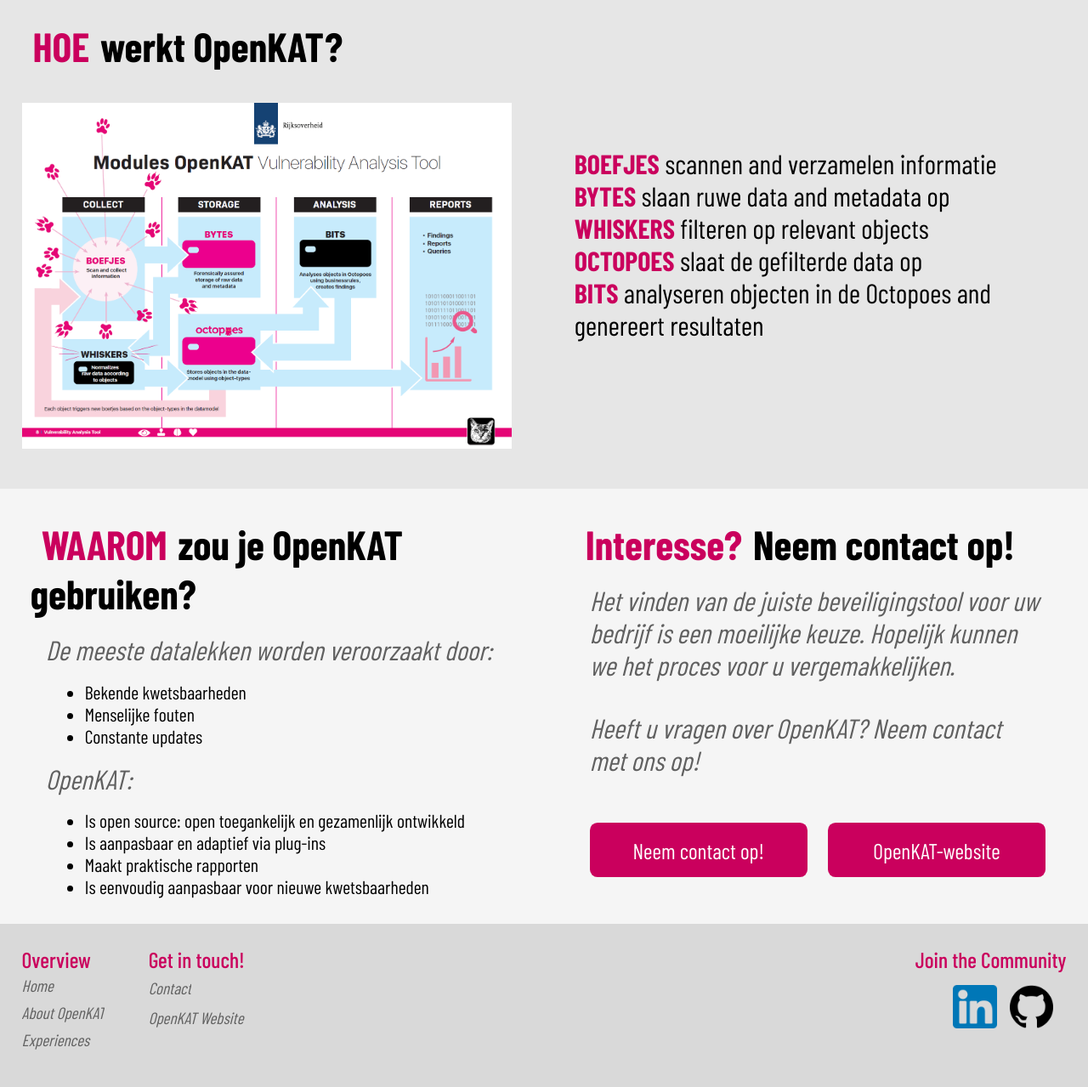
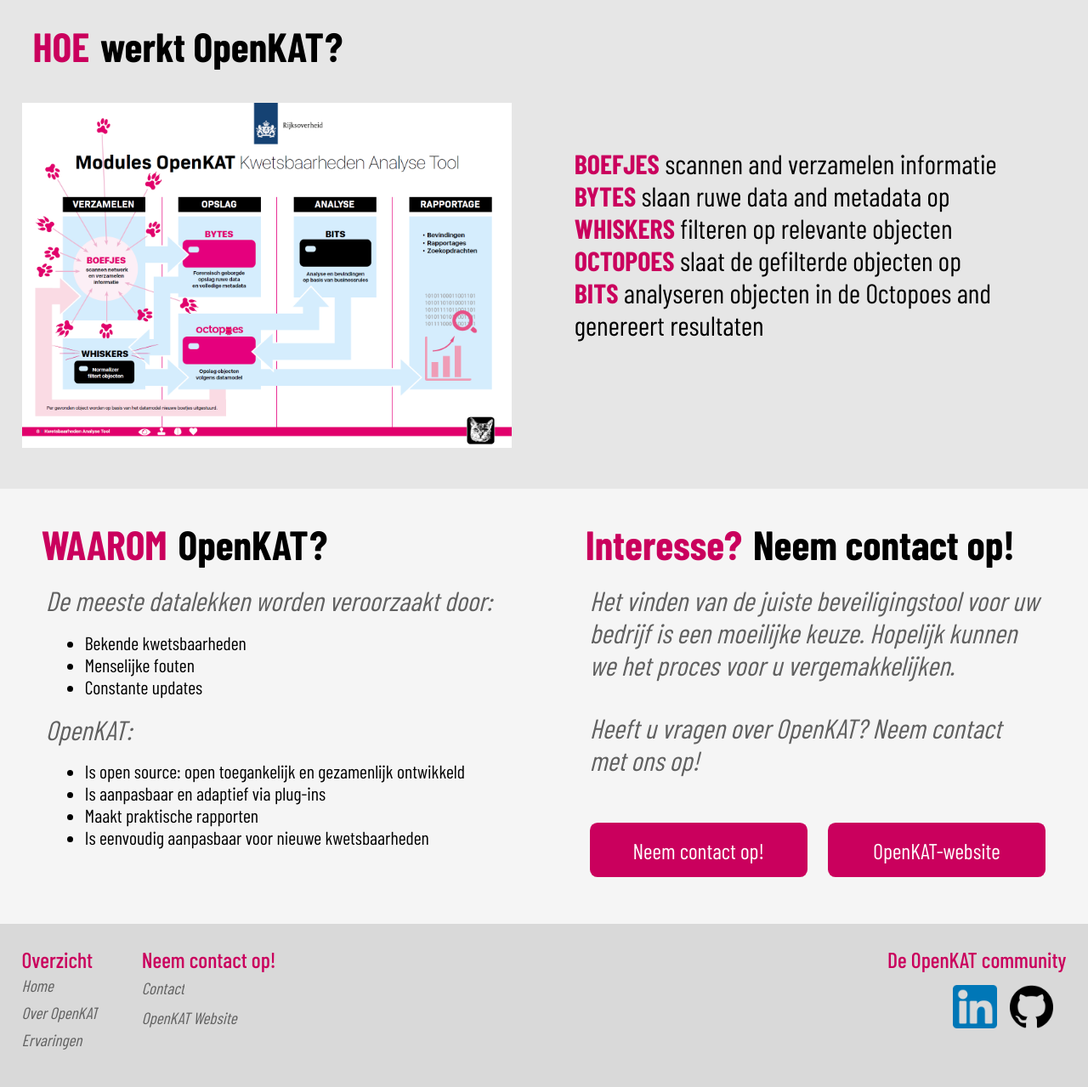
Before and after one commit to THeerze/Gata-to-HTML, a Flask app: page /About_OpenKAT_NL in a window 1280 px wide. Shown: the part 2137-3416 px from the top of the page at 85% size. Run offline with Flask 3, Linux system fonts and the light colour scheme; some web fonts are replaced.

Commit message:
finalised? version A + B

```diff
--- a/Version_A/static/css/style.css
+++ b/Version_A/static/css/style.css
@@ -147,12 +147,14 @@
 
   .menu li form input[type="submit"]:hover {
     border-radius: 5px;
-    color: #888888;
+    color: #ca005d;
   }
 
   /* DROPDOWN MENU */
   .language {
     position: relative;
+    width: 86px;
+    text-align: center;
   }
 
   .dropdown {
@@ -163,7 +165,7 @@
     /*WITH RESPECT TO PARENT*/
     display: none;
     border-radius: 8px;
-    top: 30px;
+    top: 35px;
     left:-25%;
   }
 
@@ -401,6 +403,10 @@
 
   .experiences {
     background-color: whitesmoke;
+  }
+
+  .language {
+    width: auto;
   }
 
   /* For the website body */
--- a/Version_A/templates/Contact_NL.html
+++ b/Version_A/templates/Contact_NL.html
@@ -49,8 +49,8 @@
 
     <div class="side-alt2">
         <div class="text-container">
-        <h4 style="margin-bottom: 0%; padding-left: 0%;">Join the Community</h4>
-        <h4 style="margin-top: 0%; margin-bottom: 0%; color: black; font-size: 2.34vw;">Connect on</h4>
+        <h4 style="margin-bottom: 0%; padding-left: 0%;">De OpenKAT community</h4>
+        <h4 style="margin-top: 0%; margin-bottom: 0%; color: black; font-size: 2.34vw;">Connect via</h4>
         </div>
         <div class="imgcontact">
             <a href="/linkedin_group" target="_blank"><img src="static/img/LinkedIn_Logo.png"></a>
--- a/Version_A/templates/Experiences_NL.html
+++ b/Version_A/templates/Experiences_NL.html
@@ -1,8 +1,8 @@
 {% extends 'base_NL.html' %}
 {% block body %}
     <div class="header">
-        <h2>Experiences</h2>
-        <h3>Partner Statements</h3>
+        <h2>Ervaringen</h2>
+        <h3>Uitspraken van partners</h3>
     </div>
 
     <!-- html for responsive carousel adapted from
@@ -96,7 +96,7 @@
         <div class="row">
             <div class="bottom_side">
                 <h3>
-                    <a href="/Government_website" target="_blank"><img src="static/img/government.png"></a>
+                    <a href="/Government_website" target="_blank"><img src="static/img/government_NL.png"></a>
                 </h3>
             </div>
 
--- a/Version_A/templates/aboutopenkat_NL.html
+++ b/Version_A/templates/aboutopenkat_NL.html
@@ -8,11 +8,11 @@
 <div class="row">
 
     <div class="greybox5">
-        <h2>
-            Het verhaal achter<h7 style="color:#ca005d; padding: 1vw;">OpenKat</h7>
+        <h2 style="padding-left: 1vw;">
+            Het verhaal achter<h7 style="color:#ca005d; padding: 1vw;">OpenKAT</h7>
         </h2>
         <p style="display: inline-block;">
-            OpenKAT is ontwikkeld tijdens de Covid-19-pandemie voor het ministerie van Volksgezondheid. Het was gebruikt
+            OpenKAT is ontwikkeld tijdens de Covid-19-pandemie voor het ministerie van Volksgezondheid. Het is toen gebruikt
             om mogelijke datalekken in de CoronaCheck-App te ontdekken. OpenKAT is sindsdien een
             <span style="font-weight: 700;">gratis</span> open-source tool geworden, en
             is voor iedereen beschikbaar om te gebruiken en verder te ontwikkelen.
@@ -24,7 +24,7 @@
             <h7 style="color:#ca005d; padding: 1vw;">WAT</h7>is OpenKAT?
         </h2>
         <br>
-        <img src="static/img/ok.png">
+        <img src="static/img/ok_NL.png">
     </div>
 
     <div class="greybox1B">
@@ -43,7 +43,7 @@
     </div>
 
     <div class="greybox2A">
-        <h2>
+        <h2 style="padding-left: 1vw;">
             Voor<h7 style="color:#ca005d; padding: 1vw;">WIE</h7>is OpenKAT?
         </h2>
         <br>
@@ -69,7 +69,7 @@
             <h7 style="color:#ca005d; padding: 1vw;">HOE</h7>werkt OpenKAT?
         </h2>
         <br>
-        <img src="static/img/openkat modules.png">
+        <img src="static/img/openkat modules_NL.png">
     </div>
 
     <div class="greybox4B">
@@ -84,11 +84,11 @@
             </li>
             <li>
                 <h7>WHISKERS</h7>
-                filteren op relevant objects
+                filteren op relevante objecten
             </li>
             <li>
                 <h7>OCTOPOES</h7>
-                slaat de gefilterde data op
+                slaat de gefilterde objecten op
             </li>
             <li>
                 <h7>BITS</h7>
@@ -100,7 +100,7 @@
 
     <div class="greybox3A">
         <h2>
-            <h7 style="color:#ca005d; padding: 1vw;">WAAROM</h7>zou je OpenKAT gebruiken?
+            <h7 style="color:#ca005d; padding: 1vw;">WAAROM</h7>OpenKAT?
         </h2>
         <p>De meeste datalekken worden veroorzaakt door:</p>
         <ul>
--- a/Version_A/templates/base_NL.html
+++ b/Version_A/templates/base_NL.html
@@ -58,15 +58,15 @@
                 <li class="language">Taal
                     <ul class="dropdown">
                         <li>
+                            <form action="/nederlands" method="get">
+                                <input type="hidden" name="but_type" value="Nederlands">
+                                <input type="submit" value="Nederlands">
+                            </form>
+                        </li>
+                        <li>
                             <form action="/" method="get">
                                 <input type="hidden" name="but_type" value="English">
                                 <input type="submit" value="English">
-                            </form>
-                        </li>
-                        <li>
-                            <form action="/nederlands" method="get">
-                                <input type="hidden" name="but_type" value="Nederlands">
-                                <input type="submit" value="Nederlands">
                             </form>
                         </li>
                     </ul>
@@ -83,7 +83,7 @@
             <div class="footer_main">
                 <h3>
                     <h8>
-                        Overview
+                        Overzicht
                     </h8>
                     <br>
                     <div class="footer_subtitle">
@@ -91,10 +91,10 @@
                         <br>
                         <form action="/About_OpenKAT_NL" method="get">
                             <input type="hidden" name="but_type" value="About OpenKAT navbar NL">
-                            <input type="submit" value="About OpenKAT">
+                            <input type="submit" value="Over OpenKAT">
                         </form>
                         <br>
-                        <a href="/Experiences_NL">Experiences</a>
+                        <a href="/Experiences_NL">Ervaringen</a>
                     </div>
                 </h3>
             </div>
@@ -102,7 +102,7 @@
             <div class="footer_main">
                 <h3>
                     <h8>
-                        Get in touch!
+                        Neem contact op!
                     </h8>
                     <br>
                     <h9 class="footer_subtitle" style="margin-top: 2vw;">
@@ -125,7 +125,7 @@
             <div class="footer_main">
                 <h3>
                     <h8>
-                        Join the Community
+                        De OpenKAT community
                     </h8>
                     <br>
                     <div class="footer_socials">
--- a/Version_B/templates/Contact_NL.html
+++ b/Version_B/templates/Contact_NL.html
@@ -49,8 +49,8 @@
 
     <div class="side-alt2">
         <div class="text-container">
-        <h4 style="margin-bottom: 0%; padding-left: 0%;">Join the Community</h4>
-        <h4 style="margin-top: 0%; margin-bottom: 0%; color: black; font-size: 2.34vw;">Connect on</h4>
+        <h4 style="margin-bottom: 0%; padding-left: 0%;">De OpenKAT community</h4>
+        <h4 style="margin-top: 0%; margin-bottom: 0%; color: black; font-size: 2.34vw;">Connect via</h4>
         </div>
         <div class="imgcontact">
             <a href="/linkedin_group" target="_blank"><img src="static/img/LinkedIn_Logo.png"></a>
--- a/Version_B/templates/Experiences_NL.html
+++ b/Version_B/templates/Experiences_NL.html
@@ -1,8 +1,8 @@
 {% extends 'base_NL.html' %}
 {% block body %}
     <div class="header">
-        <h2>Experiences</h2>
-        <h3>Partner Statements</h3>
+        <h2>Ervaringen</h2>
+        <h3>Uitspraken van partners</h3>
     </div>
 
     <!-- html for responsive carousel adapted from
@@ -96,7 +96,7 @@
         <div class="row">
             <div class="bottom_side">
                 <h3>
-                    <a href="/Government_website" target="_blank"><img src="static/img/government.png"></a>
+                    <a href="/Government_website" target="_blank"><img src="static/img/government_NL.png"></a>
                 </h3>
             </div>
 
```
Also changed, not shown: Version_B/static/css/style.css (+8 -2 lines), Version_B/templates/aboutopenkat_NL.html (+9 -9 lines), Version_B/templates/base_NL.html (+13 -13 lines), Version_A/static/img/government_NL.png (added), Version_A/static/img/ok_NL.png (added), Version_A/static/img/openkat modules_NL.png (added), Version_B/static/img/government_NL.png (added), Version_B/static/img/ok_NL.png (added), Version_B/static/img/openkat modules_NL.png (added).
